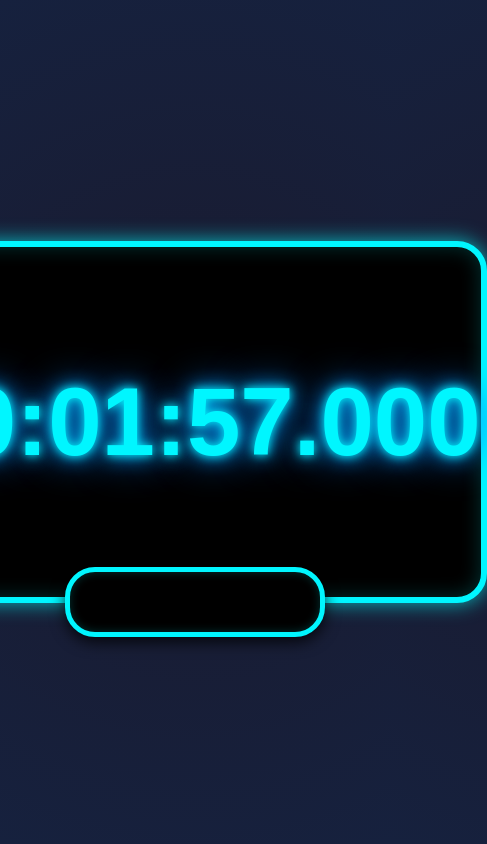
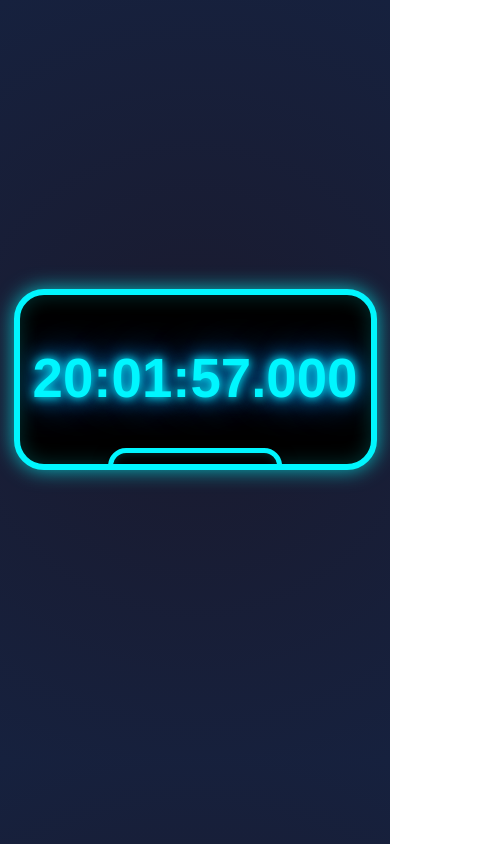
Before and after one commit to tonynguyenIt2k/oclock, a plain HTML site: page index.html in a window 390 px wide. Shown: the whole page, 487 px wide, since content can reach past the window. Drawn offline with Linux system fonts and the light colour scheme.

Commit message:
Update index.html

```diff
--- a/index.html
+++ b/index.html
@@ -3,7 +3,7 @@
 <head>
     <meta charset="UTF-8">
     <meta name="viewport" content="width=device-width, initial-scale=1.0">
-    <title>Đồng Hồ Số</title>
+    <title>Đồng Hồ Số Hiển Thị Milisecond</title>
     <style>
         body {
             margin: 0;
@@ -13,12 +13,13 @@
             height: 100vh;
             background: radial-gradient(circle, #1a1a2e, #16213e);
             font-family: 'Arial', sans-serif;
+            overflow: hidden;
         }
 
         .clock-container {
             position: relative;
-            width: 700px;
-            height: 350px;
+            width: 70vw;  /* Sử dụng vw để kích thước linh hoạt */
+            height: 35vh; /* Sử dụng vh để kích thước linh hoạt */
             background: #000;
             border-radius: 30px;
             border: 6px solid #00f6ff;
@@ -26,26 +27,69 @@
             display: flex;
             justify-content: center;
             align-items: center;
+            overflow: hidden; /* Đảm bảo các phần tử không tràn ra ngoài */
         }
 
         .digital-clock {
-            font-size: 6rem;
+            font-size: 10vw; /* Dùng vw để kích thước chữ linh hoạt */
             font-weight: bold;
             color: #00f6ff;
             text-shadow: 0 0 10px #00f6ff, 0 0 20px #00aaff, 0 0 40px #007bff;
+            line-height: 1;
+            max-width: 100%; /* Đảm bảo không tràn ra ngoài */
+            text-align: center; /* Căn giữa văn bản */
         }
 
         .base {
             position: absolute;
-            bottom: -40px;
+            bottom: -5vw;
             left: 50%;
             transform: translateX(-50%);
-            width: 250px;
-            height: 60px;
+            width: 35vw;
+            height: 10vh;
             background: #000;
             border-radius: 30px;
             border: 5px solid #00f6ff;
             box-shadow: 0 5px 15px rgba(0, 0, 0, 0.8), inset 0 0 10px rgba(0, 255, 255, 0.2);
+        }
+
+        /* Media Queries cho các thiết bị nhỏ */
+        @media (max-width: 600px) {
+            .digital-clock {
+                font-size: 14vw; /* Giảm kích thước chữ cho màn hình nhỏ */
+                padding: 0 5%; /* Thêm padding để tránh tràn */
+            }
+
+            .clock-container {
+                width: 90vw;
+                height: 20vh;
+            }
+
+            .base {
+                width: 42vw;
+                height: 3vh;
+            }
+
+            body{
+                height: 90vh;
+            }
+        }
+
+        /* Media Queries cho máy tính bảng */
+        @media (max-width: 1024px) and (min-width: 601px) {
+            .digital-clock {
+                font-size: 12vw; /* Giảm kích thước chữ cho máy tính bảng */
+            }
+
+            .clock-container {
+                width: 75vw;
+                height: 40vh;
+            }
+
+            .base {
+                width: 40vw;
+                height: 11vh;
+            }
         }
     </style>
 </head>
```
